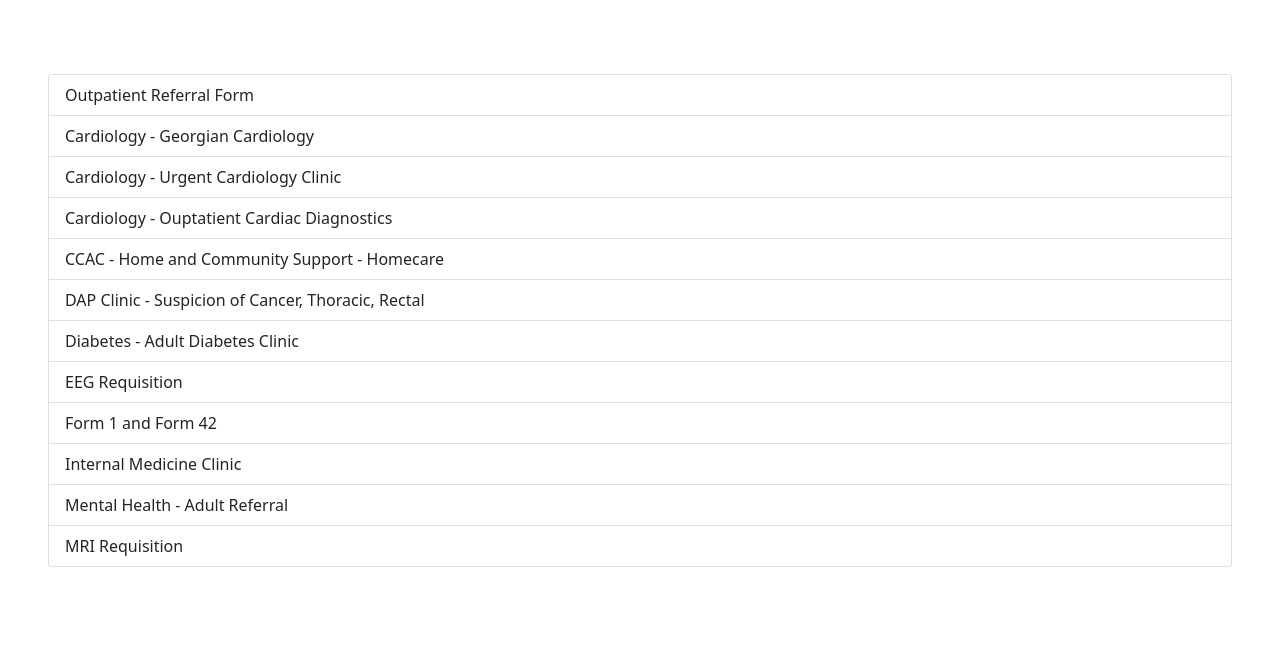
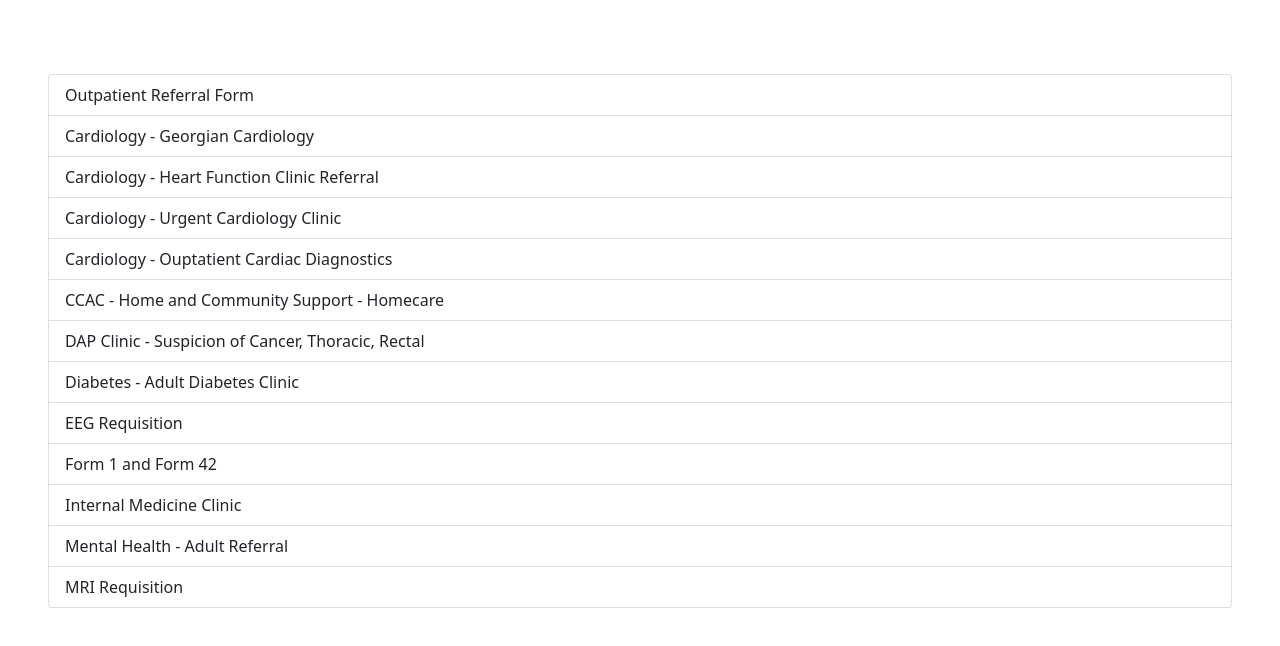
Before and after one commit to jdc9111/rvhForms, a plain HTML site: page index.html in a window 1280 px wide. Shown: the part 134-780 px from the top of the page. Drawn offline with nearby package versions, Linux system fonts and the light colour scheme.

Commit message:
Heart Function Clinic added

```diff
--- a/index.html
+++ b/index.html
@@ -34,11 +34,16 @@
           >Cardiology - Georgian Cardiology</a
         >
         <a
+          href="eFORMS/Heart Function Clinic Referral.pdf"
+          class="list-group-item list-group-item-action"
+          >Cardiology - Heart Function Clinic Referral</a
+        >
+
+        <a
           href="eFORMS/Urgent Cardiology Clinic Referral.pdf"
           class="list-group-item list-group-item-action"
           >Cardiology - Urgent Cardiology Clinic</a
         >
-
         <a
           href="eFORMS/Cardio Respiratory EEG Requisition.pdf"
           class="list-group-item list-group-item-action"
```
Also changed, not shown: 1 other file.
